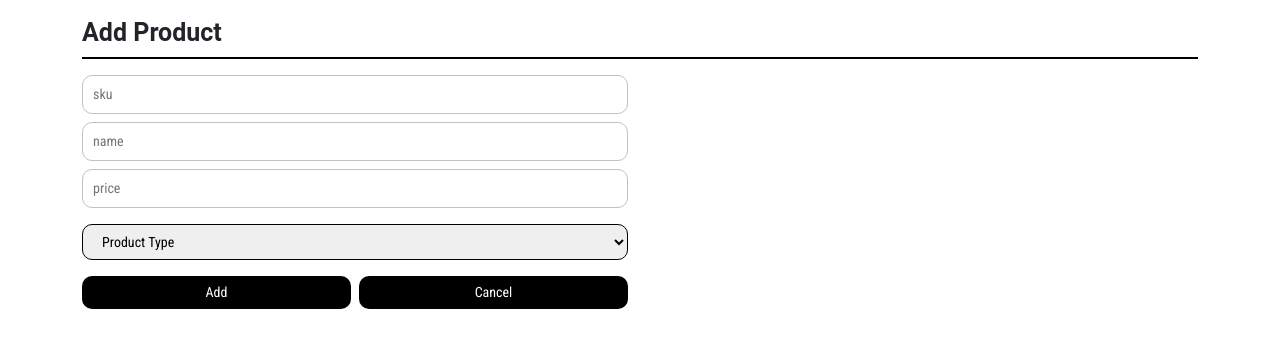
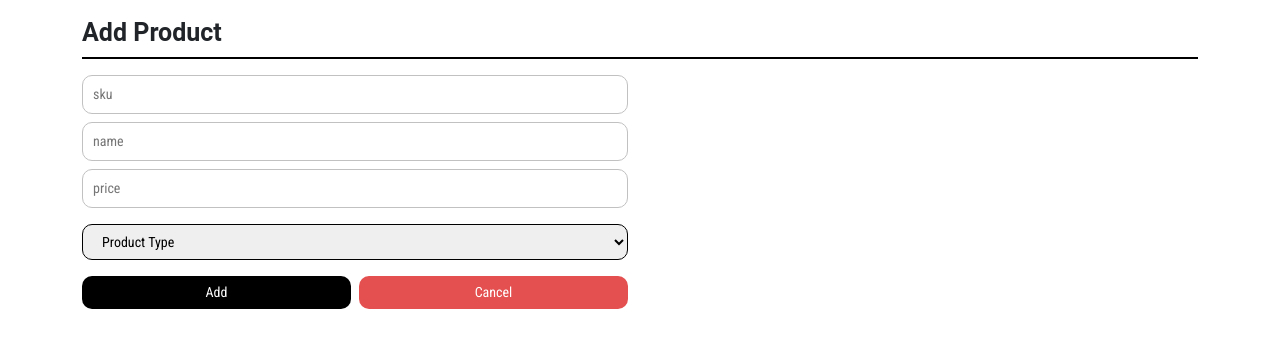
Before and after one commit to TarekMahmoud175/e-commerce-task-front, a React (Create React App) app: page /add-product in a window 1280 px wide. Shown: the top 348 px of the page. Built offline with nearby package versions, Linux system fonts and the light colour scheme.

Commit message:
finished form

```diff
--- a/src/pages/product-add/addProduct.module.css
+++ b/src/pages/product-add/addProduct.module.css
@@ -1,4 +1,12 @@
 .pageTitle {
-    font-size: var(--fs-30) !important;
-    font-weight: 600 !important;
-  }
+  font-size: var(--fs-30) !important;
+  font-weight: 600 !important;
+}
+
+.cancelbtn {
+  background-color: var(--clr-red) !important;
+}
+.cancelbtn:focus,.cancelbtn:active{
+  background-color: var(--clr-red) !important;
+
+}
--- a/src/pages/product-add/index.js
+++ b/src/pages/product-add/index.js
@@ -1,4 +1,4 @@
-import React from "react";
+import React, { useState } from "react";
 import Styles from "./addProduct.module.css";
 import SeparateLine from "../../components/separate-line";
 import Text from "../../components/text";
@@ -29,7 +29,7 @@ const AddProduct = () => {
     )
 
   }
-  const bookSpec = () => {
+  const BookSpec = () => {
     return (
       <Controller
         name="Weight_kg"
@@ -47,7 +47,7 @@ const AddProduct = () => {
       />
     )
   }
-  const furnitureSpec = () => {
+  const FurnitureSpec = () => {
     return (
       <>
         <Controller
@@ -101,9 +101,11 @@ const AddProduct = () => {
 
   const specObj = {
     "DVD": <DvdSpec />,
-    "BOOK": <bookSpec />,
-    "FURNITURE": <furnitureSpec />,
+    "BOOK": <BookSpec />,
+    "FURNITURE": <FurnitureSpec />,
   }
+
+  const [ProductType, setProductType] = useState("");
   const {
     control,
     formState: { errors },
@@ -180,7 +182,7 @@ const AddProduct = () => {
                   className="mt-2 "
                   id="productType"
                   errors={errors.productType?.message}
-                  handleChange={(e) => { console.log(e.target.value); setValue("productType", e.target.value) }}
+                  handleChange={(e) => { setProductType(e.target.value); setValue("productType", e.target.value) }}
                   placeholder={"Product Type"}
                   options={[
                     { label: "DVD", value: "DVD" },
@@ -192,7 +194,7 @@ const AddProduct = () => {
               )}
             />
 
-
+            {ProductType ? specObj[ProductType] : null}
 
 
 
@@ -202,7 +204,7 @@ const AddProduct = () => {
                 <ButtonComponent title={"Add"} className={"w-100 me-2"} />
                 <ButtonComponent
                   title={"Cancel"}
-                  className={"w-100 btn-danger"}
+                  className={`w-100 btn-danger ${Styles.cancelbtn}`}
                 />
               </div>
             </div>
```
